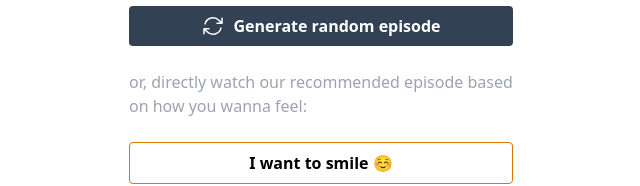
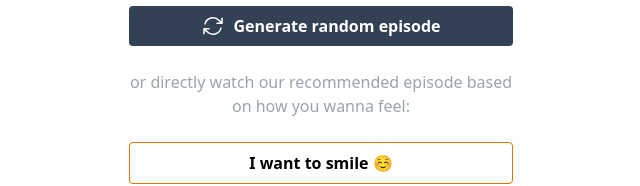
Before and after one commit to dmtrxw/friendsflix, a React (Vite) app: page / in a window 1280 px wide. Shown: the part 283-469 px from the top of the page, without its empty margins (319-959 px from the left). Built offline with nearby package versions, Linux system fonts and the light colour scheme.

Commit message:
hotfix: text center on homepage

```diff
--- a/src/screens/Home.tsx
+++ b/src/screens/Home.tsx
@@ -47,9 +47,9 @@ function Home({ onGenerateRandomEpisode }: Props) {
                          active:bg-slate-900">
                 <ArrowPath /> Generate random episode
             </button>
-            <h2 className="text-gray-400">
-                or, directly watch our recommended episode based on how you
-                wanna feel:
+            <h2 className="text-center text-gray-400">
+                or directly watch our recommended episode based on how you wanna
+                feel:
             </h2>
             <button
                 onClick={() => fetchRandomEpisodeByMood('smile')}
```
